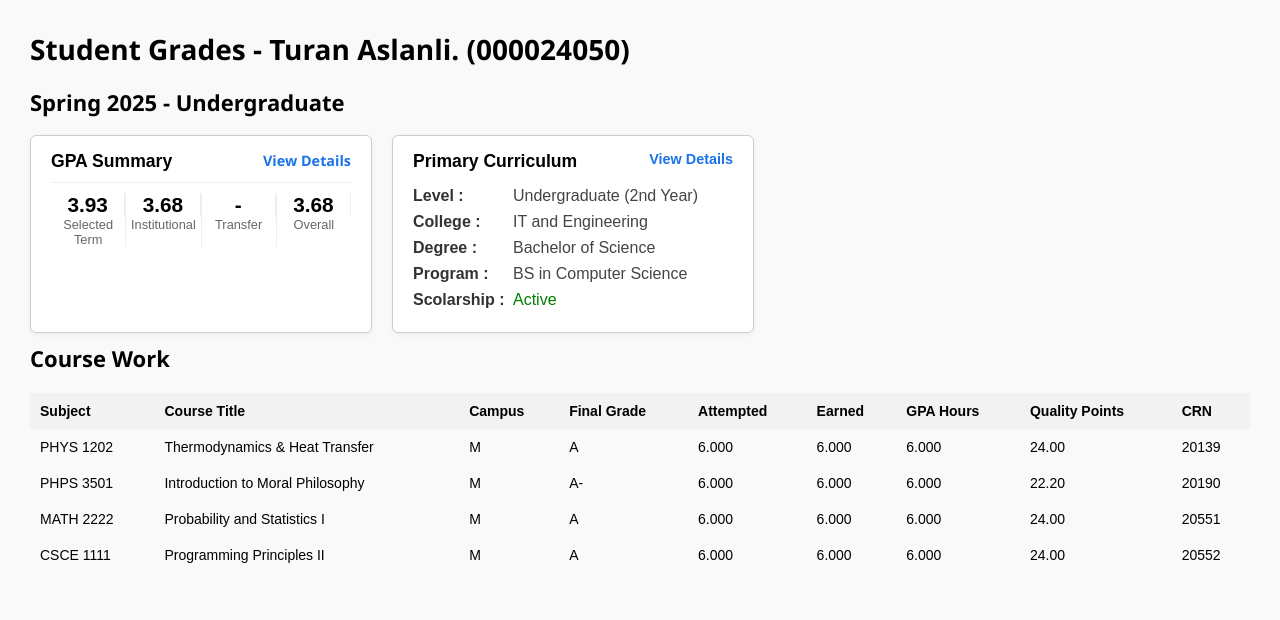
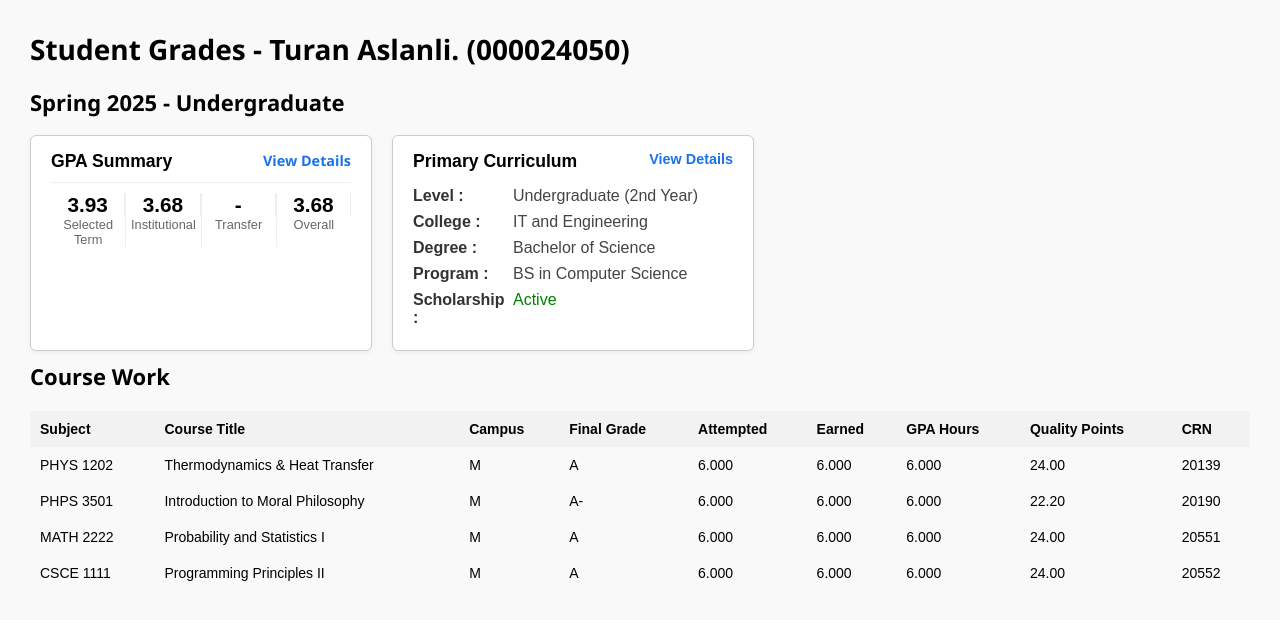
Before and after one commit to adagradebook/gradebook, a plain HTML site: page grades.html in a window 1280 px wide. Drawn offline with Linux system fonts and the light colour scheme.

Commit message:
Update grades.html

```diff
--- a/grades.html
+++ b/grades.html
@@ -59,7 +59,7 @@
       <div class="info-value">BS in Computer Science</div>
     </div>
     <div class="info-item">
-      <div class="info-label">Scolarship :</div>
+      <div class="info-label">Scholarship :</div>
       <div class="info-value" style="color: green;">Active</div>
     </div>
    </div>
```
